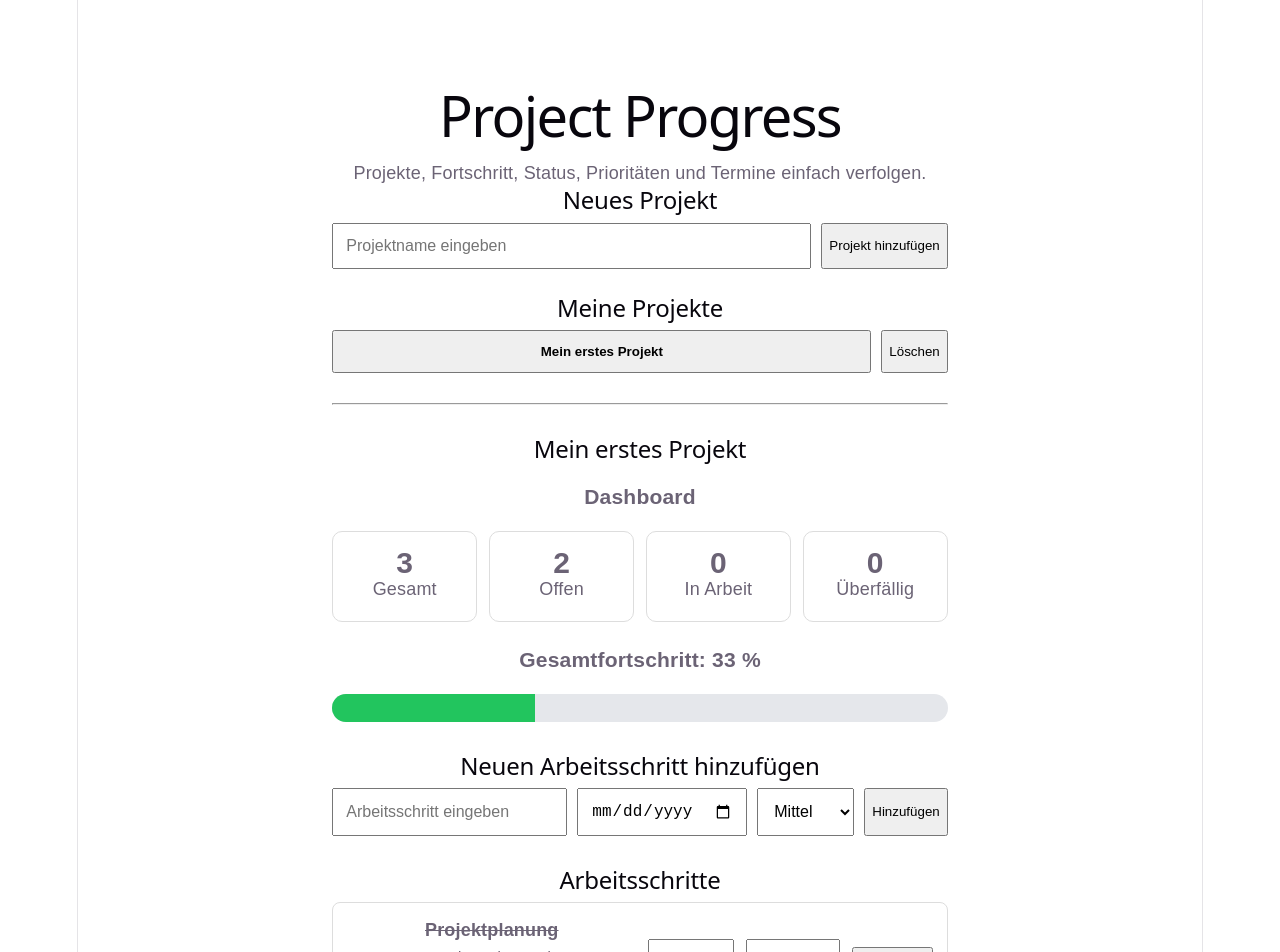
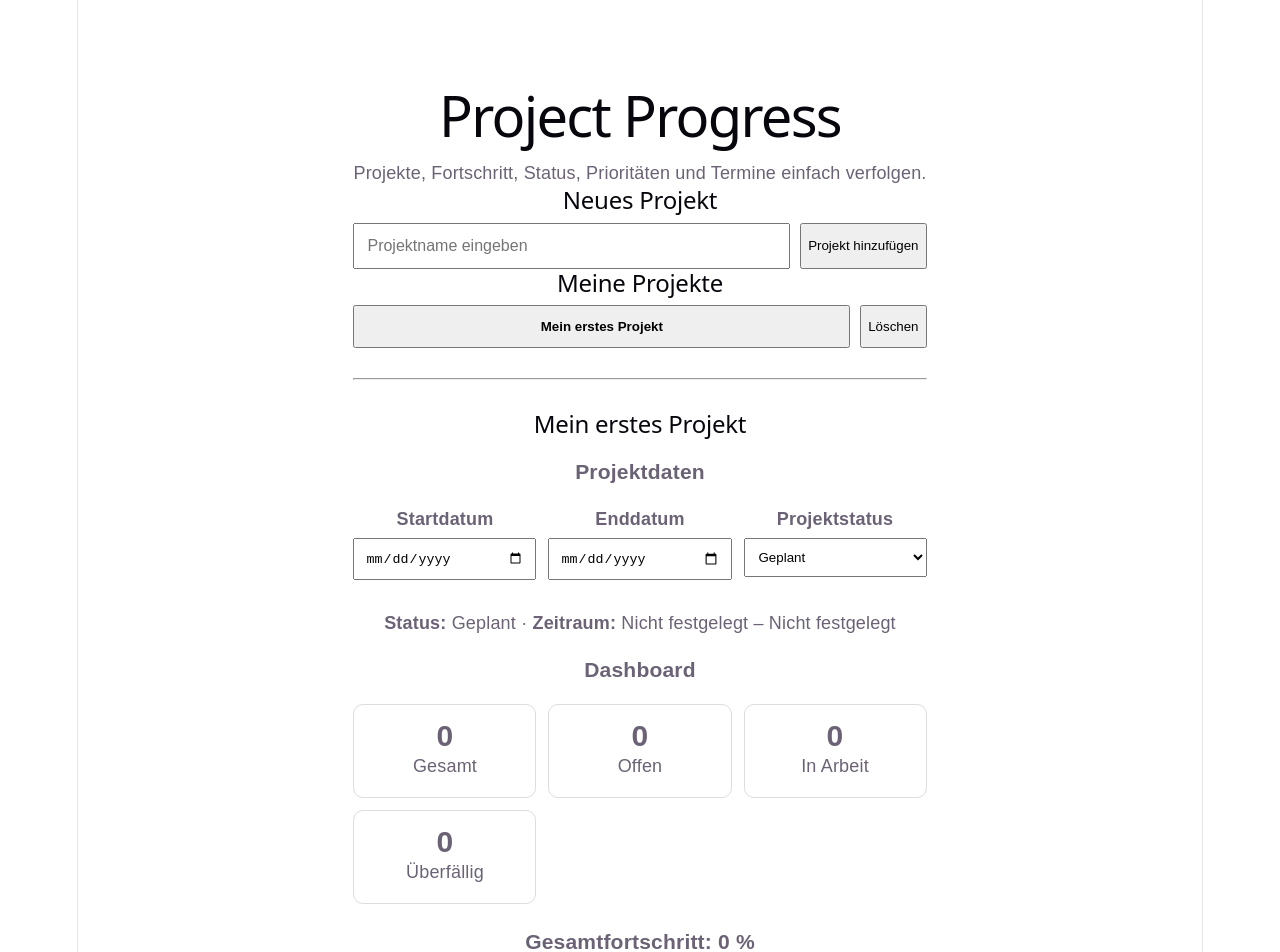
Before and after one commit to Slow409/Project-progress, a React (Vite) app: page / in a window 1280 px wide. Shown: the top 952 px of the page. Built offline with nearby package versions, Linux system fonts and the light colour scheme.

Commit message:
Add project dates and status

```diff
--- a/src/App.jsx
+++ b/src/App.jsx
@@ -1,4 +1,3 @@
-
 import { useEffect, useState } from 'react'
 
 import './App.css'
@@ -31,57 +30,13 @@ function App() {
 
         name: 'Mein erstes Projekt',
 
-        tasks: [
+        startDate: '',
 
-          {
+        endDate: '',
 
-            id: 1,
+        status: 'planned',
 
-            text: 'Projektplanung',
-
-            done: true,
-
-            status: 'done',
-
-            priority: 'medium',
-
-            dueDate: '',
-
-          },
-
-          {
-
-            id: 2,
-
-            text: 'Material beschaffen',
-
-            done: false,
-
-            status: 'open',
-
-            priority: 'medium',
-
-            dueDate: '',
-
-          },
-
-          {
-
-            id: 3,
-
-            text: 'Montage durchführen',
-
-            done: false,
-
-            status: 'open',
-
-            priority: 'medium',
-
-            dueDate: '',
-
-          },
-
-        ],
+        tasks: [],
 
       },
 
@@ -123,17 +78,47 @@ function App() {
 
   )
 
-  const getTaskStatus = (task) => {
+  const getTaskStatus = (task) =>
 
-    if (task.status) return task.status
+    task.status || (task.done ? 'done' : 'open')
 
-    return task.done ? 'done' : 'open'
+  const getTaskPriority = (task) =>
+
+    task.priority || 'medium'
+
+  const getProjectStatus = (project) =>
+
+    project.status || 'planned'
+
+  const formatDate = (date) => {
+
+    if (!date) return 'Nicht festgelegt'
+
+    return new Date(`${date}T00:00:00`).toLocaleDateString(
+
+      'de-DE'
+
+    )
 
   }
 
-  const getTaskPriority = (task) => {
+  const priorityLabel = (priority) => {
 
-    return task.priority || 'medium'
+    if (priority === 'high') return 'Hoch'
+
+    if (priority === 'low') return 'Niedrig'
+
+    return 'Mittel'
+
+  }
+
+  const projectStatusLabel = (status) => {
+
+    if (status === 'progress') return 'In Arbeit'
+
+    if (status === 'done') return 'Abgeschlossen'
+
+    return 'Geplant'
 
   }
 
@@ -167,6 +152,12 @@ function App() {
 
       name,
 
+      startDate: '',
+
+      endDate: '',
+
+      status: 'planned',
+
       tasks: [],
 
     }
@@ -194,6 +185,24 @@ function App() {
       setSelectedProjectId(remaining[0]?.id ?? null)
 
     }
+
+  }
+
+  const updateProjectField = (field, value) => {
+
+    setProjects((current) =>
+
+      current.map((project) =>
+
+        project.id === selectedProjectId
+
+          ? { ...project, [field]: value }
+
+          : project
+
+      )
+
+    )
 
   }
 
@@ -423,28 +432,6 @@ function App() {
 
   }
 
-  const formatDate = (date) => {
-
-    if (!date) return 'Kein Termin'
-
-    return new Date(`${date}T00:00:00`).toLocaleDateString(
-
-      'de-DE'
-
-    )
-
-  }
-
-  const priorityLabel = (priority) => {
-
-    if (priority === 'high') return 'Hoch'
-
-    if (priority === 'low') return 'Niedrig'
-
-    return 'Mittel'
-
-  }
-
   const totalTasks = selectedProject?.tasks.length ?? 0
 
   const completedTasks =
@@ -473,9 +460,7 @@ function App() {
 
   const overdueTasks =
 
-    selectedProject?.tasks.filter((task) => isOverdue(task))
-
-      .length ?? 0
+    selectedProject?.tasks.filter(isOverdue).length ?? 0
 
   const progress =
 
@@ -529,19 +514,7 @@ function App() {
 
       <h2>Neues Projekt</h2>
 
-      <div
-
-        style={{
-
-          display: 'flex',
-
-          gap: '10px',
-
-          marginBottom: '25px',
-
-        }}
-
-      >
+      <div style={{ display: 'flex', gap: '10px' }}>
 
         <input
 
@@ -584,12 +557,6 @@ function App() {
       </div>
 
       <h2>Meine Projekte</h2>
-
-      {projects.length === 0 && (
-
-        <p>Noch kein Projekt vorhanden.</p>
-
-      )}
 
       {projects.map((project) => (
 
@@ -653,6 +620,176 @@ function App() {
 
           <h2>{selectedProject.name}</h2>
 
+          <h3>Projektdaten</h3>
+
+          <div
+
+            style={{
+
+              display: 'grid',
+
+              gridTemplateColumns:
+
+                'repeat(auto-fit, minmax(180px, 1fr))',
+
+              gap: '12px',
+
+              marginBottom: '30px',
+
+            }}
+
+          >
+
+            <div>
+
+              <strong>Startdatum</strong>
+
+              <input
+
+                type="date"
+
+                value={selectedProject.startDate || ''}
+
+                onChange={(event) =>
+
+                  updateProjectField(
+
+                    'startDate',
+
+                    event.target.value
+
+                  )
+
+                }
+
+                style={{
+
+                  display: 'block',
+
+                  width: '100%',
+
+                  padding: '10px',
+
+                  marginTop: '6px',
+
+                  boxSizing: 'border-box',
+
+                }}
+
+              />
+
+            </div>
+
+            <div>
+
+              <strong>Enddatum</strong>
+
+              <input
+
+                type="date"
+
+                value={selectedProject.endDate || ''}
+
+                onChange={(event) =>
+
+                  updateProjectField(
+
+                    'endDate',
+
+                    event.target.value
+
+                  )
+
+                }
+
+                style={{
+
+                  display: 'block',
+
+                  width: '100%',
+
+                  padding: '10px',
+
+                  marginTop: '6px',
+
+                  boxSizing: 'border-box',
+
+                }}
+
+              />
+
+            </div>
+
+            <div>
+
+              <strong>Projektstatus</strong>
+
+              <select
+
+                value={getProjectStatus(selectedProject)}
+
+                onChange={(event) =>
+
+                  updateProjectField(
+
+                    'status',
+
+                    event.target.value
+
+                  )
+
+                }
+
+                style={{
+
+                  display: 'block',
+
+                  width: '100%',
+
+                  padding: '10px',
+
+                  marginTop: '6px',
+
+                  boxSizing: 'border-box',
+
+                }}
+
+              >
+
+                <option value="planned">Geplant</option>
+
+                <option value="progress">In Arbeit</option>
+
+                <option value="done">Abgeschlossen</option>
+
+              </select>
+
+            </div>
+
+          </div>
+
+          <p>
+
+            <strong>Status:</strong>{' '}
+
+            {projectStatusLabel(
+
+              getProjectStatus(selectedProject)
+
+            )}
+
+            {' · '}
+
+            <strong>Zeitraum:</strong>{' '}
+
+            {formatDate(selectedProject.startDate)}
+
+            {' – '}
+
+            {formatDate(selectedProject.endDate)}
+
+          </p>
+
           <h3>Dashboard</h3>
 
           <div
@@ -675,11 +812,11 @@ function App() {
 
             <div style={dashboardCard}>
 
-              <div style={{ fontSize: '30px', fontWeight: 'bold' }}>
+              <strong style={{ fontSize: '30px' }}>
 
                 {totalTasks}
 
-              </div>
+              </strong>
 
               <div>Gesamt</div>
 
@@ -687,11 +824,11 @@ function App() {
 
             <div style={dashboardCard}>
 
-              <div style={{ fontSize: '30px', fontWeight: 'bold' }}>
+              <strong style={{ fontSize: '30px' }}>
 
                 {openTasks}
 
-              </div>
+              </strong>
 
               <div>Offen</div>
 
@@ -699,11 +836,11 @@ function App() {
 
             <div style={dashboardCard}>
 
-              <div style={{ fontSize: '30px', fontWeight: 'bold' }}>
+              <strong style={{ fontSize: '30px' }}>
 
                 {progressTasks}
 
-              </div>
+              </strong>
 
               <div>In Arbeit</div>
 
@@ -711,11 +848,11 @@ function App() {
 
             <div style={dashboardCard}>
 
-              <div style={{ fontSize: '30px', fontWeight: 'bold' }}>
+              <strong style={{ fontSize: '30px' }}>
 
                 {overdueTasks}
 
-              </div>
+              </strong>
 
               <div>Überfällig</div>
 
@@ -755,8 +892,6 @@ function App() {
 
                 background: '#22c55e',
 
-                transition: 'width 0.3s',
-
               }}
 
             />
@@ -795,13 +930,7 @@ function App() {
 
               placeholder="Arbeitsschritt eingeben"
 
-              style={{
-
-                padding: '12px',
-
-                fontSize: '16px',
-
-              }}
+              style={{ padding: '12px' }}
 
             />
 
@@ -817,13 +946,7 @@ function App() {
 
               }
 
-              style={{
-
-                padding: '12px',
-
-                fontSize: '16px',
-
-              }}
+              style={{ padding: '12px' }}
 
             />
 
@@ -837,13 +960,7 @@ function App() {
 
               }
 
-              style={{
-
-                padding: '12px',
-
-                fontSize: '16px',
-
-              }}
+              style={{ padding: '12px' }}
 
             >
 
@@ -864,12 +981,6 @@ function App() {
           </div>
 
           <h2>Arbeitsschritte</h2>
-
-          {selectedProject.tasks.length === 0 && (
-
-            <p>Noch keine Arbeitsschritte vorhanden.</p>
-
-          )}
 
           {selectedProject.tasks.map((task) => {
 
@@ -911,23 +1022,17 @@ function App() {
 
                     style={{
 
-                      display: 'grid',
-
-                      gridTemplateColumns:
-
-                        '1fr auto auto auto auto',
+                      display: 'flex',
 
                       gap: '10px',
 
-                      alignItems: 'center',
+                      flexWrap: 'wrap',
 
                     }}
 
                   >
 
                     <input
-
-                      type="text"
 
                       value={editText}
 
@@ -936,8 +1041,6 @@ function App() {
                         setEditText(event.target.value)
 
                       }
-
-                      style={{ padding: '8px' }}
 
                     />
 
@@ -953,8 +1056,6 @@ function App() {
 
                       }
 
-                      style={{ padding: '8px' }}
-
                     />
 
                     <select
@@ -966,8 +1067,6 @@ function App() {
                         setEditPriority(event.target.value)
 
                       }
-
-                      style={{ padding: '8px' }}
 
                     >
 
@@ -1017,33 +1116,17 @@ function App() {
 
                     <div style={{ flex: '1 1 250px' }}>
 
-                      <div
+                      <strong>{task.text}</strong>
 
-                        style={{
+                      <div>
 
-                          fontWeight: 'bold',
+                        <small>
 
-                          textDecoration:
+                          Termin: {formatDate(task.dueDate)}
 
-                            status === 'done'
-
-                              ? 'line-through'
-
-                              : 'none',
-
-                        }}
-
-                      >
-
-                        {task.text}
+                        </small>
 
                       </div>
-
-                      <small>
-
-                        Termin: {formatDate(task.dueDate)}
-
-                      </small>
 
                       <div>
 
@@ -1057,23 +1140,11 @@ function App() {
 
                       {overdue && (
 
-                        <div
-
-                          style={{
-
-                            color: '#dc2626',
-
-                            fontWeight: 'bold',
-
-                            marginTop: '4px',
-
-                          }}
-
-                        >
+                        <strong style={{ color: '#dc2626' }}>
 
                           Überfällig
 
-                        </div>
+                        </strong>
 
                       )}
 
@@ -1094,14 +1165,6 @@ function App() {
                         )
 
                       }
-
-                      style={{
-
-                        padding: '8px',
-
-                        fontSize: '15px',
-
-                      }}
 
                     >
 
@@ -1129,23 +1192,11 @@ function App() {
 
                       }
 
-                      style={{
-
-                        padding: '8px',
-
-                        fontSize: '15px',
-
-                      }}
-
                     >
 
                       <option value="open">Offen</option>
 
-                      <option value="progress">
-
-                        In Arbeit
-
-                      </option>
+                      <option value="progress">In Arbeit</option>
 
                       <option value="done">Erledigt</option>
 
```
